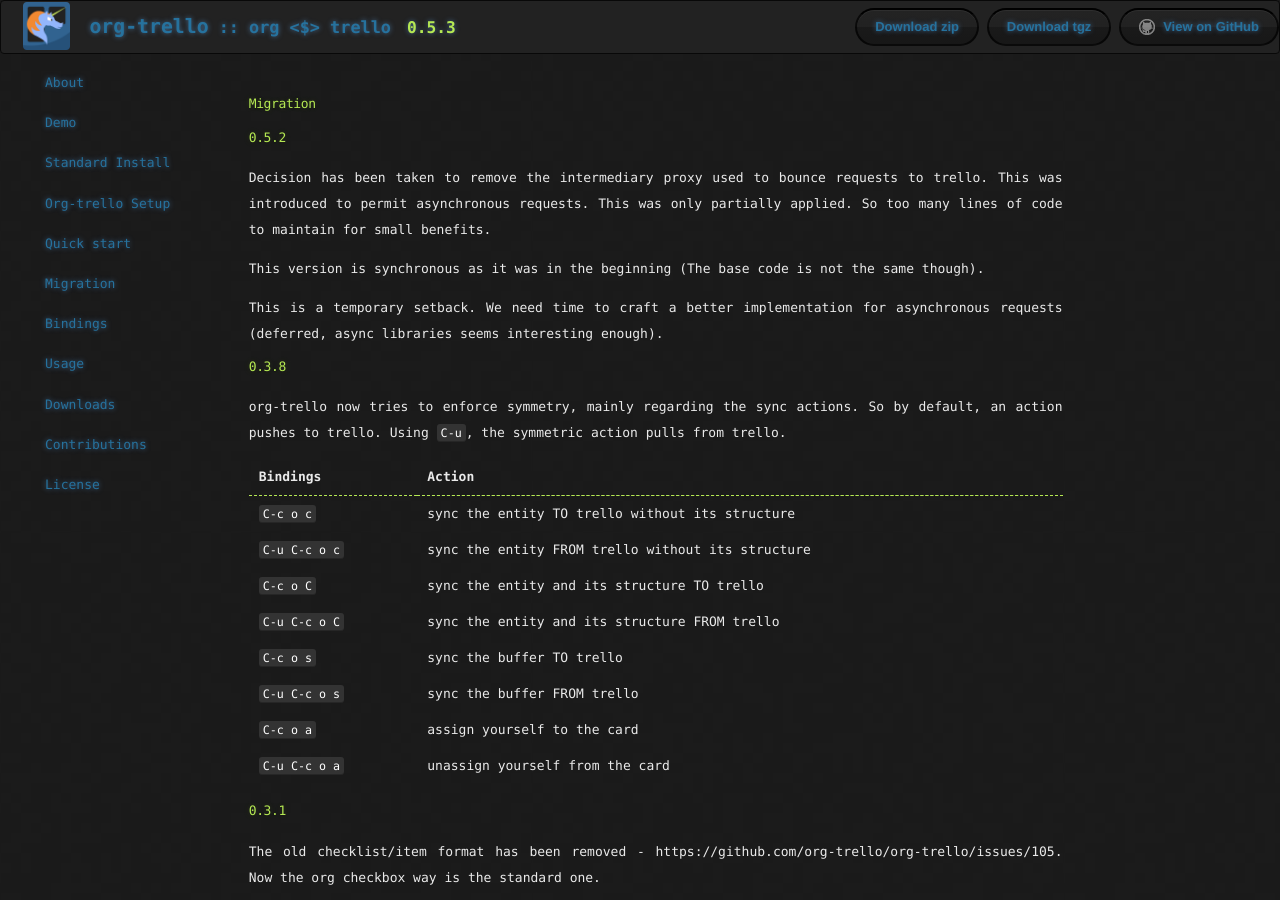
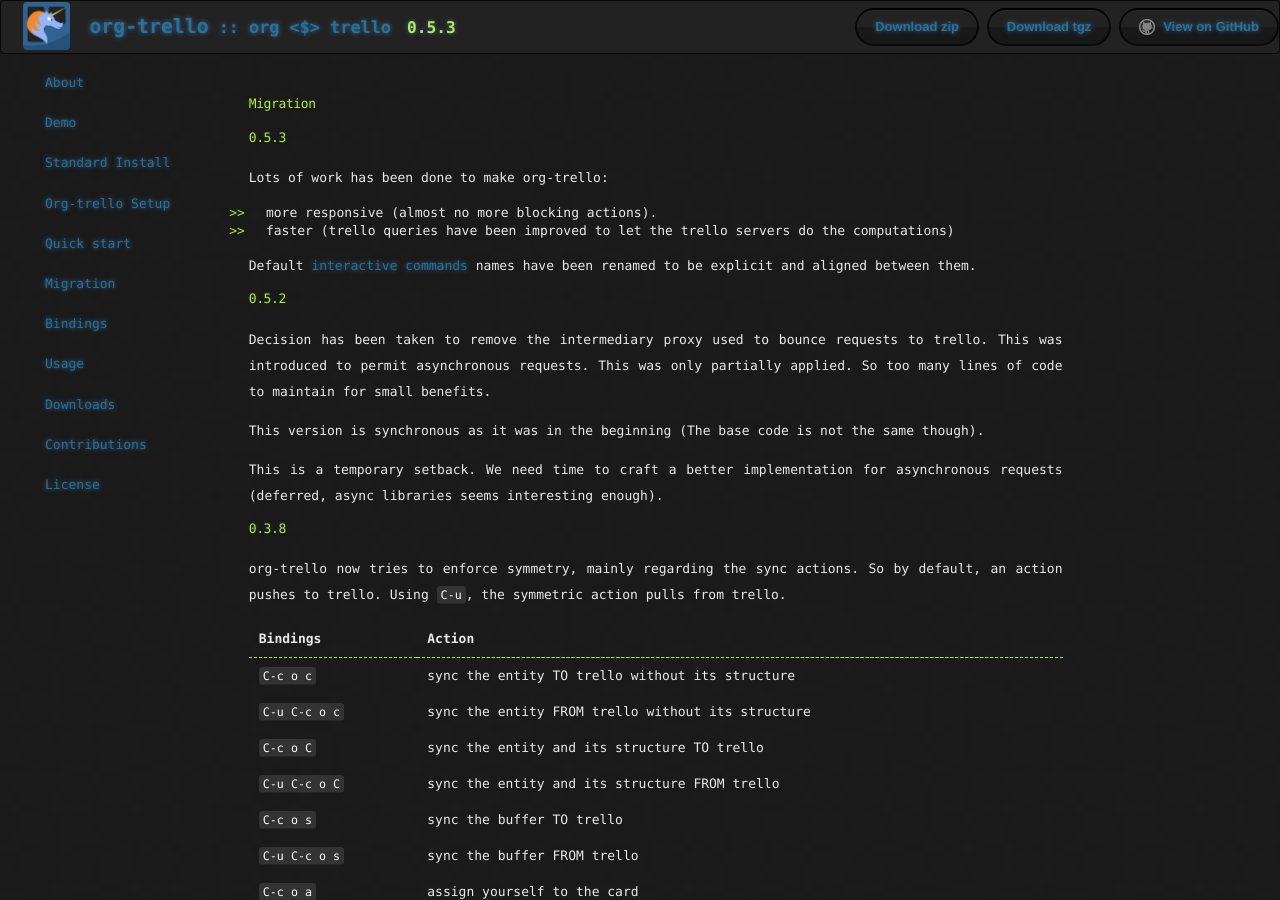
Before and after one commit to org-trello/org-trello.github.io, a Jekyll site: the page built from migration.md, in a window 1280 px wide and 900 px high. Built offline with Jekyll 4.4.1, drawn with Linux system fonts in a browser that asks for light colours; nearby versions of some CDN libraries; library files that are not in the unit come from our copies; Markdown is read by kramdown in place of the engine named in the settings.

Commit message:
Update migration section about 0.5.3 changes.

```diff
--- a/migration.md
+++ b/migration.md
@@ -3,6 +3,14 @@ layout: post
 title:  "Migration"
 date:   2014-03-16 11:01:52
 ---
+
+## 0.5.3
+
+Lots of work has been done to make org-trello:
+- more responsive (almost no more blocking actions).
+- faster (trello queries have been improved to let the trello servers do the computations)
+
+Default [interactive commands](http://org-trello.github.io/bindings.html#keybindings) names have been renamed to be explicit and aligned between them.
 
 ## 0.5.2
 
```
